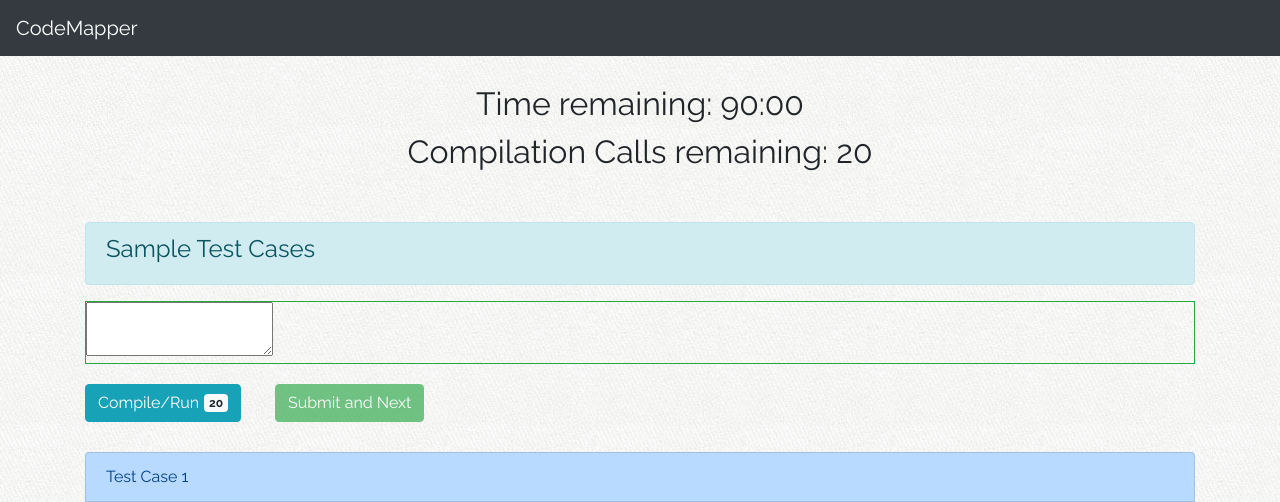
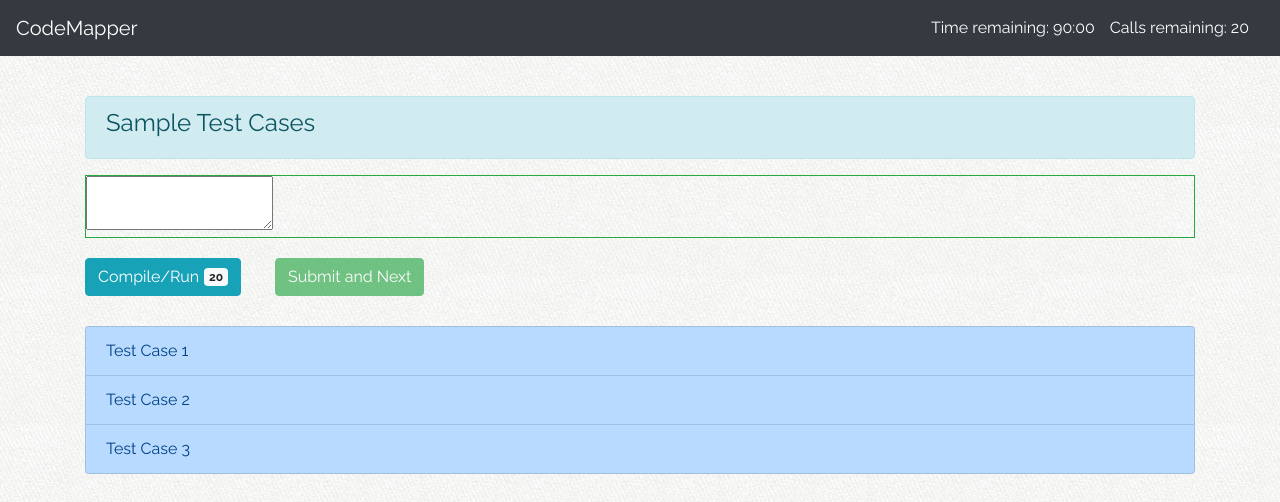
Before and after one commit to cybersagex/coding-challenge, a PHP site: page /challenge-page.php in a window 1280 px wide. Shown: the top 502 px of the page. Run offline with PHP 8.4, Linux system fonts and the light colour scheme; data comes from the database, SQL or seed files in the repository; some libraries are stand-ins or nearby versions.

Commit message:
time and compile added to nav

```diff
--- a/challenge-page.php
+++ b/challenge-page.php
@@ -92,15 +92,16 @@ include_once 'BackendFunctions/db_conn.php';
                 <button class="navbar-toggler" type="button" data-toggle="collapse" data-target="#navbarSupportedContent" aria-controls="navbarSupportedContent" aria-expanded="false" aria-label="Toggle Navigation">
                     <span class="navbar-toggler-icon"></span>
                 </button>
+                <ul class="navbar-nav ml-auto">
+                  <li class="nav-item" style="margin-right:15px;">
+                    Time remaining: <time id="countdown"> 90:00</time>
+                  </li>
+                  <li class="nav-item" style="margin-right:15px;">
+                    Calls remaining: <span id="callsRem"></span>
+                  </li>
+                </ul>
             </nav><!--navbar-->
-            <div class="container" style="padding-top:30px;">
-                <div class="timer" float="left">
-                  Time remaining: <time id="countdown">90:00</time>
-                </div>
-                <div class="timer">
-                  Compilation Calls remaining: <span id="callsRem"></span>
-                </div>
-            </div>
+
         </header><!--header-->
 
         <!-- body -->
```
